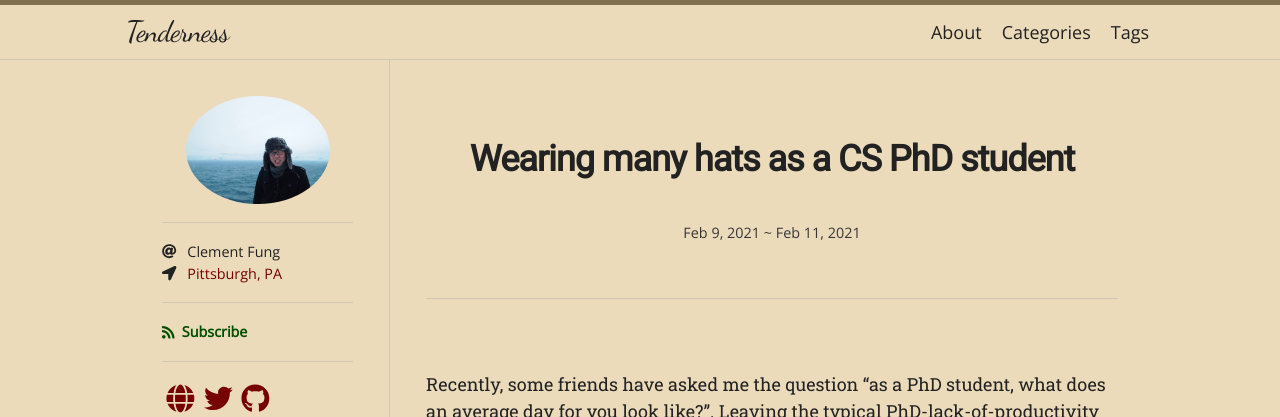
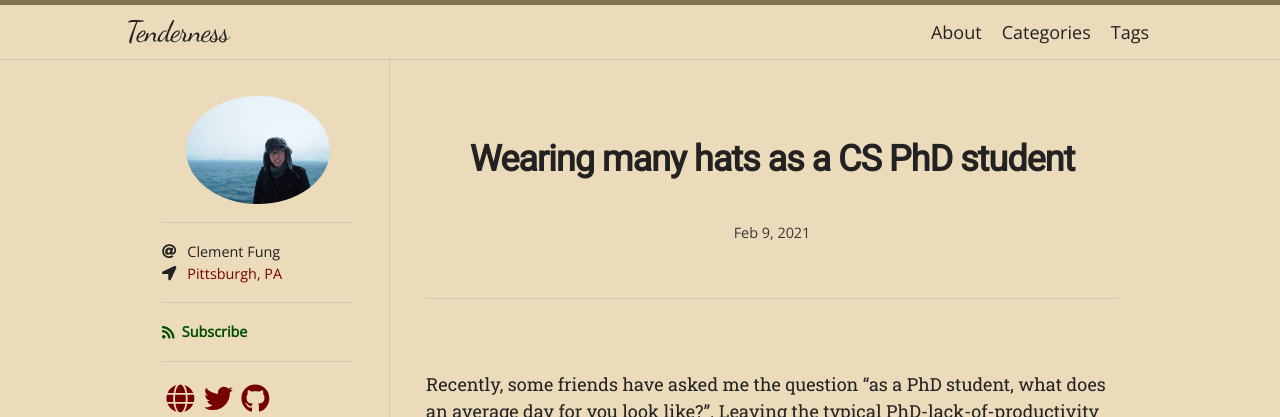
Before and after one commit to clementfungblog/clementfungblog.github.io, a Jekyll site: the page built from _posts/2021-02-09-phd-hats.md, in a window 1280 px wide. Shown: the top 417 px of the page. Built offline with Jekyll 4.4.1, drawn with Linux system fonts in a browser that asks for light colours; nearby versions of some CDN libraries; some web fonts are replaced.

Commit message:
Remove last modified

```diff
--- a/_posts/2021-02-09-phd-hats.md
+++ b/_posts/2021-02-09-phd-hats.md
@@ -2,7 +2,6 @@
 layout: post
 title:  Wearing many hats as a CS PhD student
 date:   2021-02-09 12:00:00 -0500
-last_modified_at: 2021-02-11 12:00:00 -0500
 categories: research
 ---
 
```
